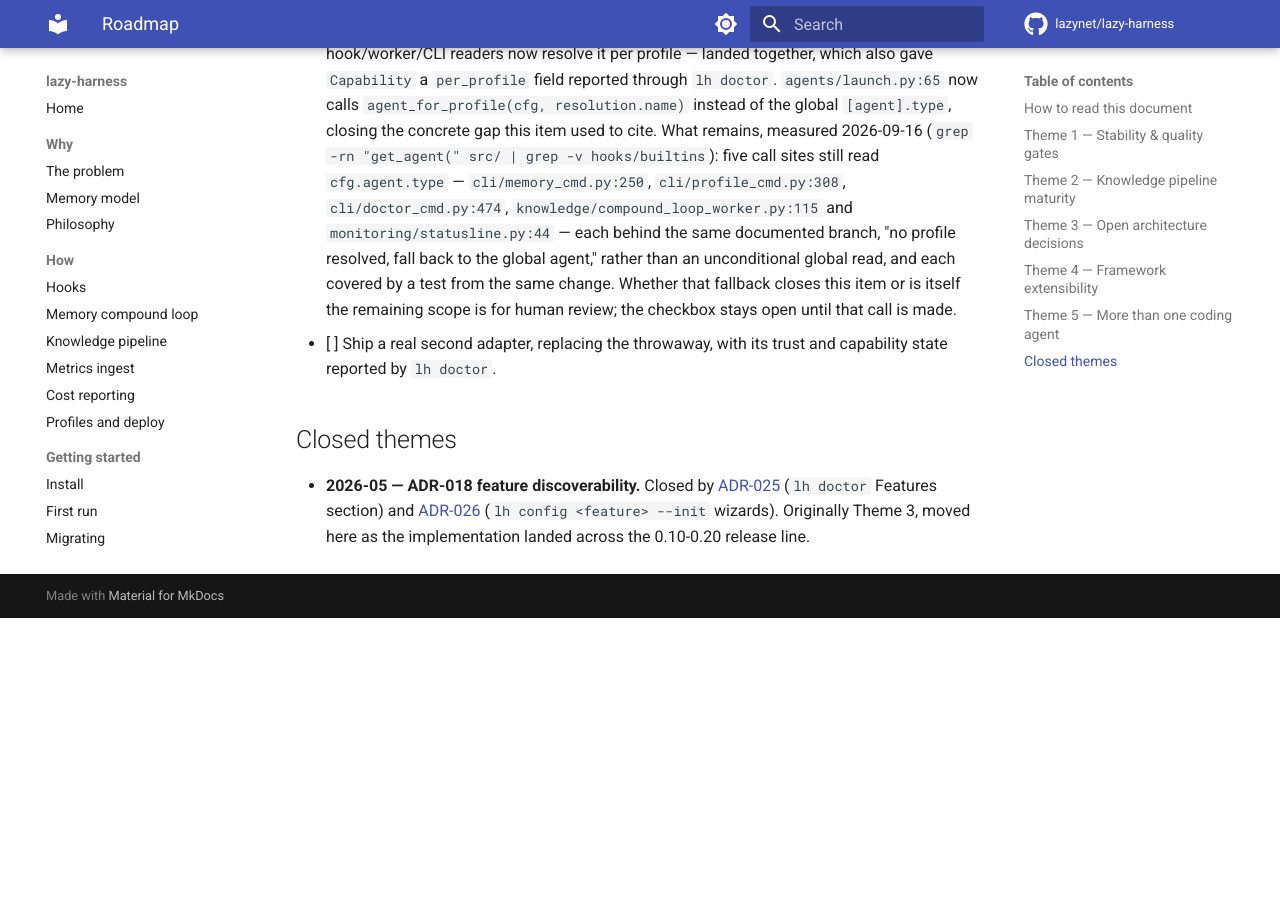
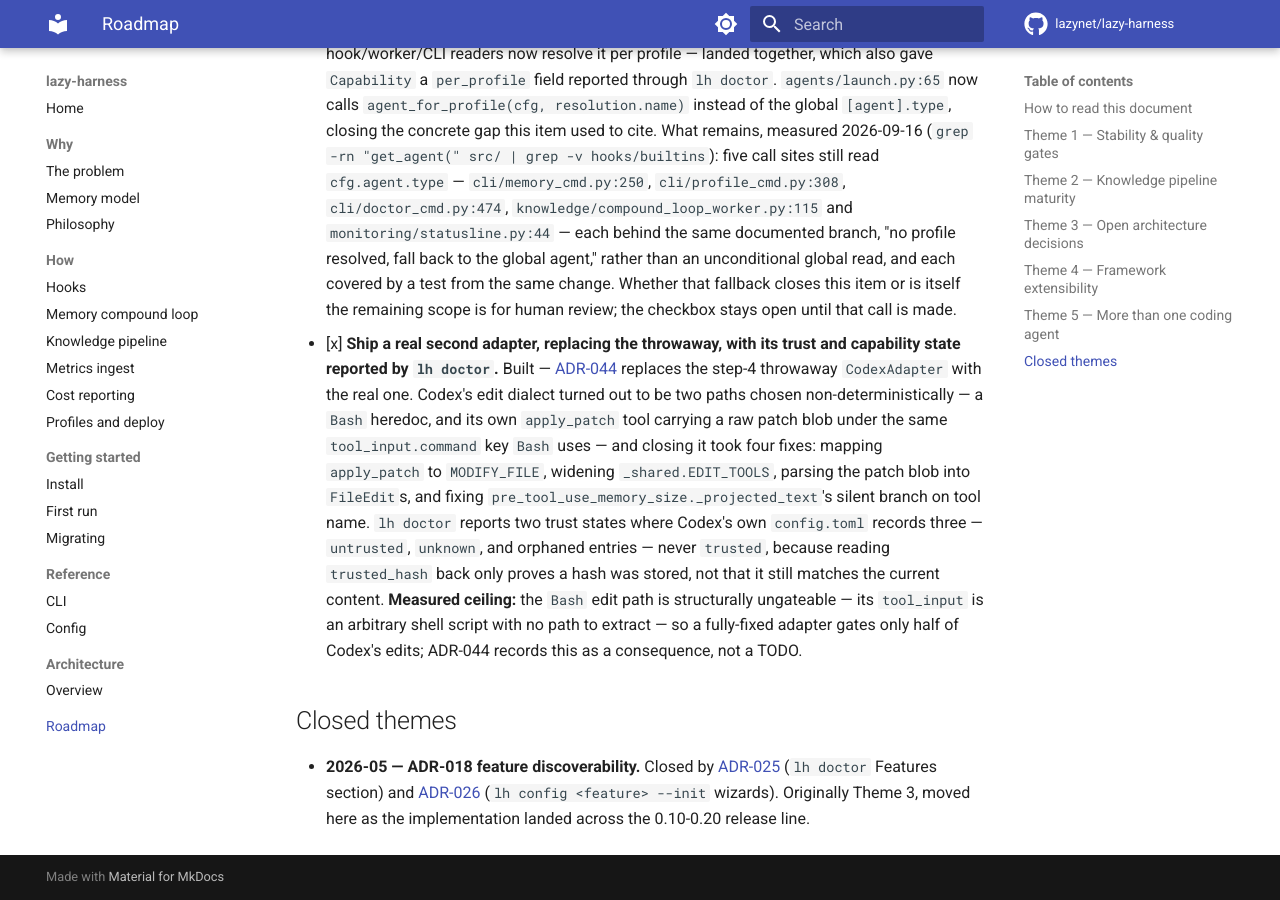
Before and after one commit to lazynet/lazy-harness, an MkDocs documentation site: the page built from docs/roadmap.md, in a window 1280 px wide and 900 px high, scrolled down 4642 px. Built offline with MkDocs 1.6.1 and Material for MkDocs 9.7.7, drawn with Linux system fonts in a browser that asks for light colours; comment, search, counter and statistics services are not loaded; before the commit the page ends 5260 px from its top, so only the background shows below that.

Commit message:
docs: roadmap — close real second-adapter item (ADR-044)

```diff
--- a/docs/roadmap.md
+++ b/docs/roadmap.md
@@ -59,7 +59,7 @@
 - [x] **Multi-file config planning.** Built — [ADR-042](https://github.com/lazynet/lazy-harness/blob/main/specs/adrs/042-multi-file-config-planning.md) makes one `plan_config` call return every write and delete for a profile, and the engine refuses the whole plan — rather than locking a file — if any target's `(mtime_ns, size)` moved between read and apply. Deletion keys on an ownership stamp, not on the file existing. `CodexAdapter` merges `[mcp_servers.*]` into `config.toml` with `tomlkit`, carrying `[projects.*]` trust and `[hooks.state]` approvals through untouched.
 - [x] **System docs by role.** Built — [ADR-043](https://github.com/lazynet/lazy-harness/blob/main/specs/adrs/043-system-docs-by-role.md) replaces `AgentAdapter.system_doc_name() -> str` with `system_docs() -> list[Path]`: destinations the agent loads, not one recognised filename, so a nested or multi-file target becomes expressible and each is separately version-stamped. Segments lose their stem — `head.md`, `_common/common.md`, `_common/<agent>.md`, `tail.md` — and the legacy stem-keyed layout still renders behind a diagnostic until the chezmoi source rename lands.
 - [ ] Make agent selection per profile throughout. `deploy/`'s two readers, the launcher, and the hook/worker/CLI readers now resolve it per profile — landed together, which also gave `Capability` a `per_profile` field reported through `lh doctor`. `agents/launch.py:65` now calls `agent_for_profile(cfg, resolution.name)` instead of the global `[agent].type`, closing the concrete gap this item used to cite. What remains, measured 2026-09-16 (`grep -rn "get_agent(" src/ | grep -v hooks/builtins`): five call sites still read `cfg.agent.type` — `cli/memory_cmd.py:250`, `cli/profile_cmd.py:308`, `cli/doctor_cmd.py:474`, `knowledge/compound_loop_worker.py:115` and `monitoring/statusline.py:44` — each behind the same documented branch, "no profile resolved, fall back to the global agent," rather than an unconditional global read, and each covered by a test from the same change. Whether that fallback closes this item or is itself the remaining scope is for human review; the checkbox stays open until that call is made.
-- [ ] Ship a real second adapter, replacing the throwaway, with its trust and capability state reported by `lh doctor`.
+- [x] **Ship a real second adapter, replacing the throwaway, with its trust and capability state reported by `lh doctor`.** Built — [ADR-044](https://github.com/lazynet/lazy-harness/blob/main/specs/adrs/044-codex-native-edit-path.md) replaces the step-4 throwaway `CodexAdapter` with the real one. Codex's edit dialect turned out to be two paths chosen non-deterministically — a `Bash` heredoc, and its own `apply_patch` tool carrying a raw patch blob under the same `tool_input.command` key `Bash` uses — and closing it took four fixes: mapping `apply_patch` to `MODIFY_FILE`, widening `_shared.EDIT_TOOLS`, parsing the patch blob into `FileEdit`s, and fixing `pre_tool_use_memory_size._projected_text`'s silent branch on tool name. `lh doctor` reports two trust states where Codex's own `config.toml` records three — `untrusted`, `unknown`, and orphaned entries — never `trusted`, because reading `trusted_hash` back only proves a hash was stored, not that it still matches the current content. **Measured ceiling:** the `Bash` edit path is structurally ungateable — its `tool_input` is an arbitrary shell script with no path to extract — so a fully-fixed adapter gates only half of Codex's edits; ADR-044 records this as a consequence, not a TODO.
 
 ## Closed themes
 
```
